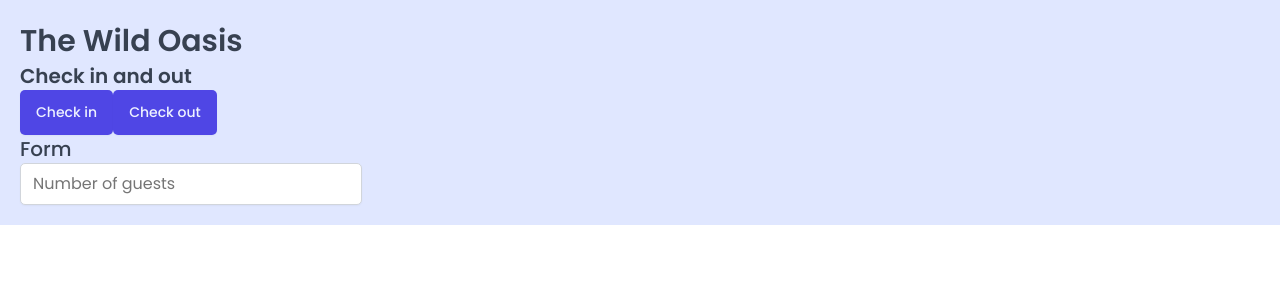
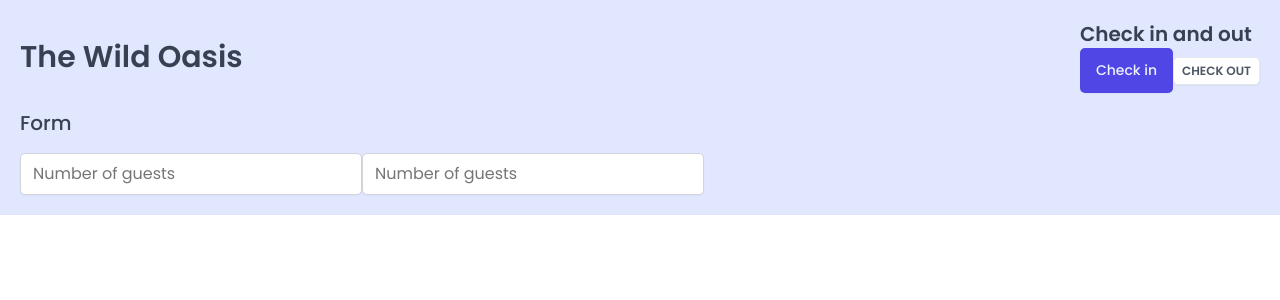
Before and after one commit to mati-rodriguez80/the-wild-oasis, a React (Vite) app: page / in a window 1280 px wide. Shown: the top 300 px of the page. Built offline with nearby package versions, Linux system fonts and the light colour scheme; a web font is replaced by a local one.

Commit message:
Create a new Row reusable styled component and then use it in App component, and add changes to Button where now we accept size and variation as props to add different styles to the button

```diff
--- a/src/App.jsx
+++ b/src/App.jsx
@@ -4,6 +4,7 @@ import styled from "styled-components";
 import Heading from "./ui/Heading";
 import Button from "./ui/Button";
 import Input from "./ui/Input";
+import Row from "./ui/Row";
 
 const StyledApp = styled.main`
   background-color: var(--color-brand-100);
@@ -15,14 +16,28 @@ function App() {
     <>
       <GlobalStyles />
       <StyledApp>
-        <Heading as="h1">The Wild Oasis</Heading>
+        <Row>
+          <Row type="horizontal">
+            <Heading as="h1">The Wild Oasis</Heading>
 
-        <Heading as="h2">Check in and out</Heading>
-        <Button onClick={() => alert("Check in")}>Check in</Button>
-        <Button onClick={() => alert("Check in")}>Check out</Button>
+            <div>
+              <Heading as="h2">Check in and out</Heading>
+              <Button onClick={() => alert("Check in")}>Check in</Button>
+              <Button variation="secondary" size="small" onClick={() => alert("Check in")}>
+                Check out
+              </Button>
+            </div>
+          </Row>
 
-        <Heading as="h3">Form</Heading>
-        <Input type="number" placeholder="Number of guests" />
+          <Row>
+            <Heading as="h3">Form</Heading>
+
+            <form>
+              <Input type="number" placeholder="Number of guests" />
+              <Input type="number" placeholder="Number of guests" />
+            </form>
+          </Row>
+        </Row>
       </StyledApp>
     </>
   );
--- a/src/ui/Button.jsx
+++ b/src/ui/Button.jsx
@@ -49,21 +49,19 @@ const variations = {
 };
 
 const Button = styled.button`
-  font-size: 1.4rem;
-  padding: 1.2rem 1.6rem;
-  font-weight: 500;
   border: none;
   border-radius: var(--border-radius-sm);
-  background-color: var(--color-brand-600);
-  color: var(--color-brand-50);
   box-shadow: var(--shadow-sm);
-  cursor: pointer;
 
-  /* Similar to SCSS or Sass, we can use this "&" which will basically select the button element itself,
-  and then on there we can use the hover pseudo-class, for instance */
-  &:hover {
-    background-color: var(--color-brand-700);
-  }
+  ${(props) => sizes[props.size]}
+  ${(props) => variations[props.variation]}
 `;
 
+Button.defaultProps = {
+  variation: "primary",
+  size: "medium",
+};
+
 export default Button;
+/* Similar to SCSS or Sass, we can use this "&" which will basically select the button element itself,
+and then on there we can use the hover pseudo-class, for instance */
--- /dev/null
+++ b/src/ui/Row.jsx
@@ -0,0 +1,25 @@
+import styled, { css } from "styled-components";
+
+const Row = styled.div`
+  display: flex;
+
+  ${(props) =>
+    props.type === "horizontal" &&
+    css`
+      justify-content: space-between;
+      align-items: center;
+    `}
+
+  ${(props) =>
+    props.type === "vertical" &&
+    css`
+      flex-direction: column;
+      gap: 1.6rem;
+    `}
+`;
+
+Row.defaultProps = {
+  type: "vertical",
+};
+
+export default Row;
```
